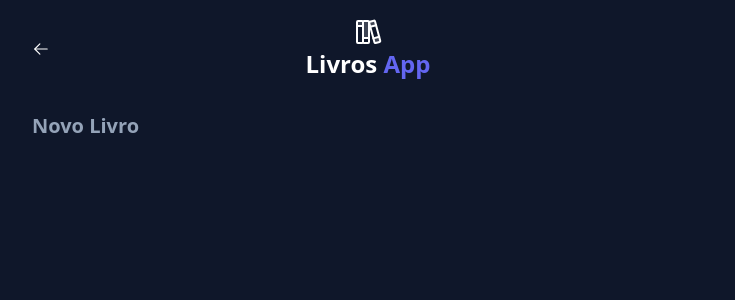
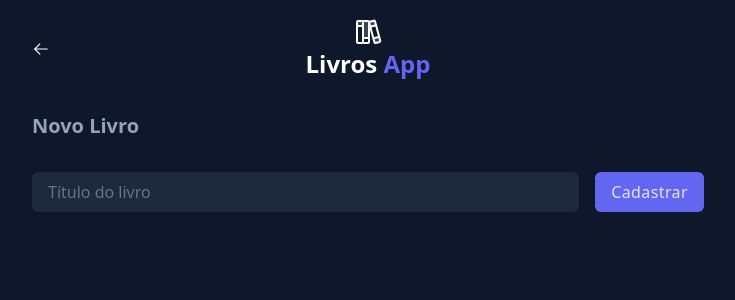
Before and after one commit to leoziondev/aprendible-fullstack-nextjs, a Next.js app: page /livros/criar in a window 1280 px wide. Shown: the top 300 px of the page, without its empty margins (272-1007 px from the left). Built offline with nearby package versions, Linux system fonts and the light colour scheme; no server answers.

Commit message:
axios post new book

```diff
--- a/src/pages/livros/criar.js
+++ b/src/pages/livros/criar.js
@@ -1,12 +1,69 @@
+import { useState } from "react"
+
+import { api } from "../../lib/api"
+
 import Layout from "../../components/Layout"
 import Title from "../../components/Title"
 import Container from "../../components/ui/Container"
 
+import { CircleNotch } from "phosphor-react"
+import 'react-toastify/dist/ReactToastify.css';
+
 const CreateBook = () => {
+  const [bookName, setBookName] = useState('')
+  const [error, setError] = useState('')
+  const [isSubmiting, setIsSubmiting] = useState(false)
+
+  const handleSubmit = async (e) => {
+    e.preventDefault()
+    setIsSubmiting(true)
+
+    try {
+
+      const res = await api.post('/api/books', {
+        title: bookName
+      })
+
+      setBookName('')
+      setError('')
+      setIsSubmiting(false)
+    } catch (error) {
+      setIsSubmiting(false)
+      setError(error.response.data.message)
+    }
+  }
+
   return (
     <Layout>
       <Container>
         <Title text="Novo Livro" />
+        <form onSubmit={handleSubmit} className="mt-8 flex gap-4">
+          <input
+            type="text"
+            value={bookName}
+            onChange={(e) => setBookName(e.target.value)}
+            placeholder="Título do livro"
+            className="flex-1 bg-slate-800 text-slate-200 placeholder:text-slate-500 rounded-md py-2 px-4"
+          />
+          <button
+            type="submit"
+            className="flex items-center gap-2 bg-indigo-500 rounded-md text-indigo-100 tracking-wide text-base disabled:opacity-60 py-2 px-4"
+            disabled={isSubmiting}
+          >
+            {isSubmiting
+              ? (
+                <>
+                  <CircleNotch size={18} className="animate-spin" />
+                  Processando
+                </>
+              ) : (
+                <>Cadastrar</>
+              )
+            }
+
+          </button>
+        </form>
+        {error && <span className="text-red-500">{error}</span>}
       </Container>
     </Layout>
   )
```
